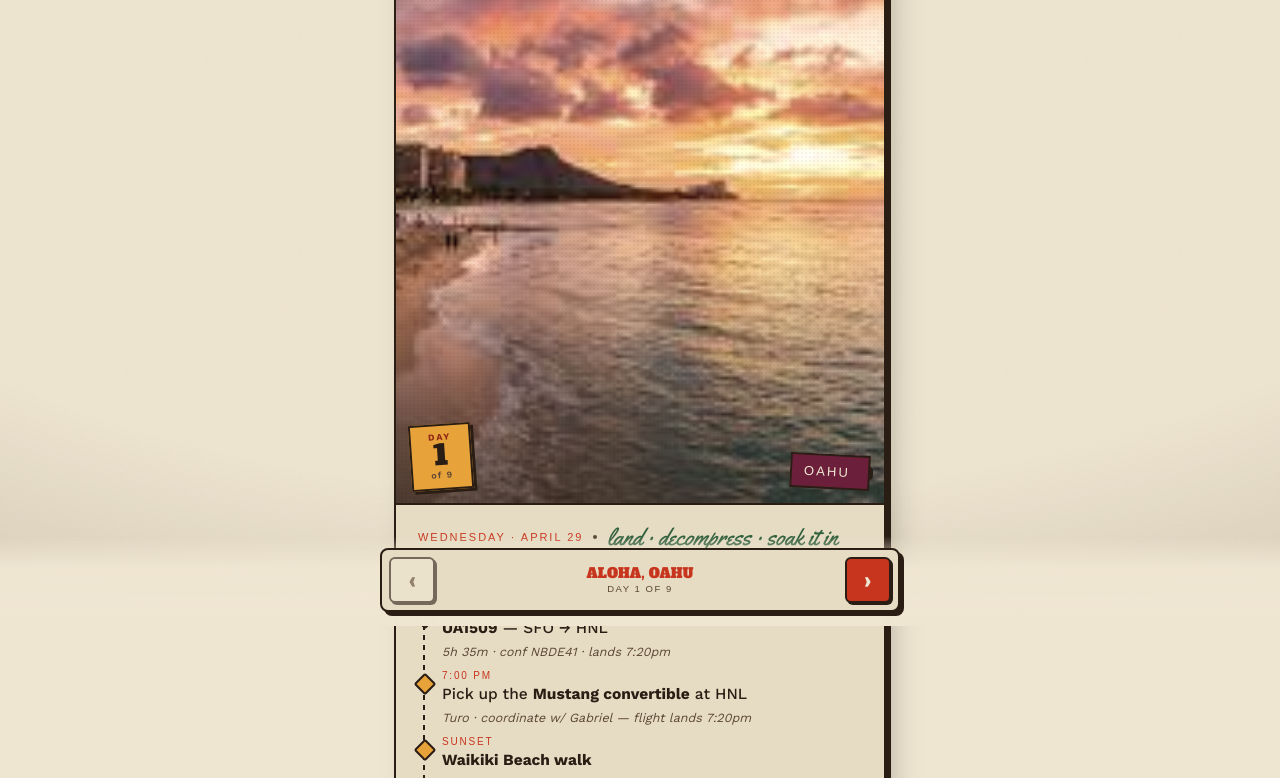
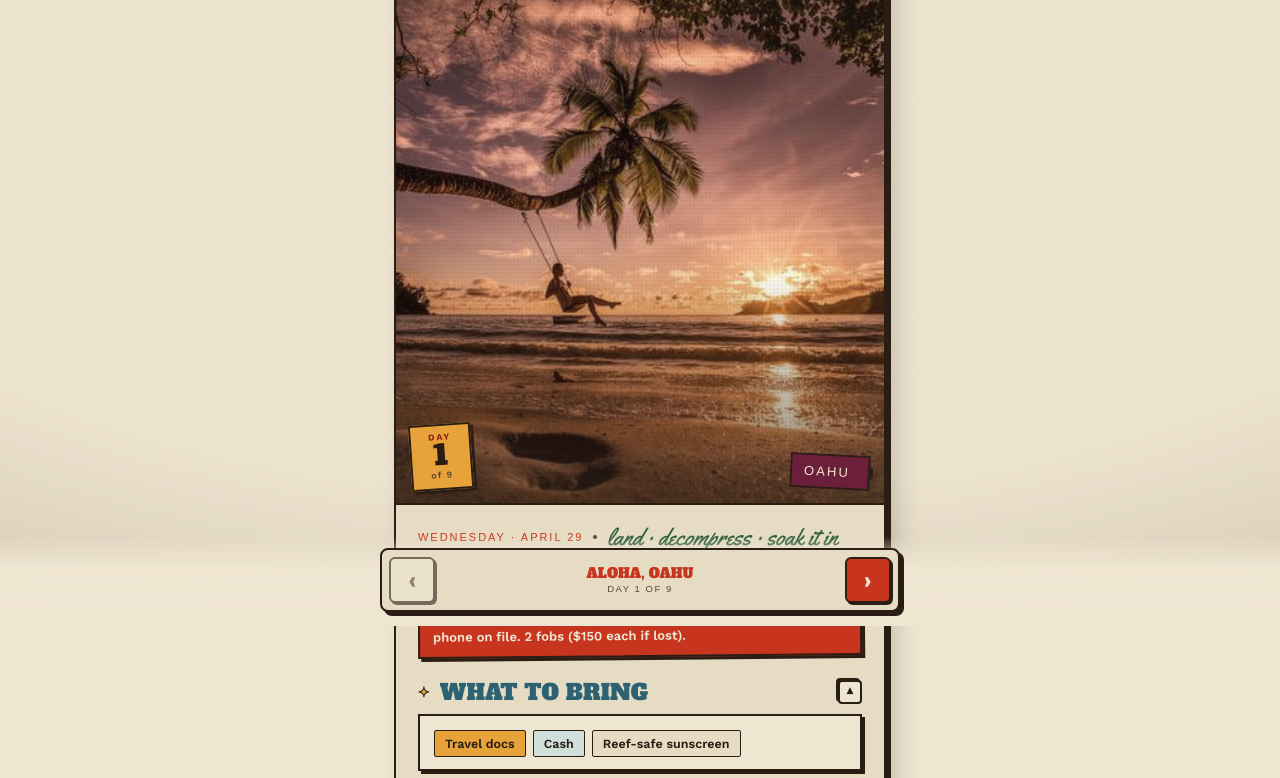
Before and after one commit to skowser/hawaii-misc, a plain HTML site: page index.html in a window 1280 px wide. Shown: the part 174-952 px from the top of the page. Drawn offline with nearby package versions, Linux system fonts and the light colour scheme; a web font is replaced by a local one.

Commit message:
Add image preloading, swap day1 image, reorder + collapsible sections
- Replace day1.jpeg hero with sharper wakiki.jpg
- Preload all hero images on boot so navigation has no image flicker
- Reorder per-day content: Heads Up + What to Bring above The Plan
- All sections are now collapsible (open by default) with chevron toggles

Made-with: Cursor

```diff
--- a/index.html
+++ b/index.html
@@ -193,7 +193,7 @@
     font-family:"Work Sans",sans-serif;font-weight:600;font-size:13px;line-height:1.4;
     transform:rotate(-.5deg);
   }
-  .alertbox b{font-family:"Bowlby One SC",sans-serif;font-weight:normal;letter-spacing:.1em;text-transform:uppercase;font-size:11.5px;display:block;margin-bottom:2px;color:var(--mustard)}
+  .alertbox b{font-weight:800;color:var(--mustard)}
 
   .bringbox{
     margin-top:14px;background:var(--sand);
@@ -276,6 +276,22 @@
   [data-island="maui"] .poster-title .s{background:var(--burnt)}
   [data-island="travel"] .poster-title .s{background:var(--plum)}
 
+  .collapser{
+    background:transparent;border:0;padding:0;margin:0;cursor:pointer;
+    width:100%;display:flex;align-items:center;justify-content:space-between;gap:10px;
+    text-align:left;color:inherit;font:inherit;
+  }
+  .collapser .chev{
+    flex:0 0 auto;width:24px;height:24px;display:grid;place-items:center;
+    border:2px solid var(--ink);background:var(--sand);color:var(--ink);
+    border-radius:4px;box-shadow:2px 2px 0 var(--ink);
+    font-family:"Alfa Slab One",serif;font-size:14px;line-height:1;
+    transition:transform .2s ease;
+  }
+  .section.open > .collapser .chev{transform:rotate(180deg)}
+  .collapse-body{display:none;margin-top:10px}
+  .section.open > .collapse-body{display:block}
+
   @media (max-width:380px){
     .poster-title .t{font-size:36px}
     .daystamp .num{font-size:24px}
@@ -326,7 +342,7 @@ const TRIP = [
     date:"2026-04-29", island:"oahu", island_label:"Oahu",
     title:"Aloha, Oahu", vibe:"land · decompress · soak it in",
     sub:"Arrive Oahu / Easy Waikiki Night",
-    photo:"day1.jpeg",
+    photo:"wakiki.jpg",
     plan:[
       {when:"4:45 PM", what:"<b>UA1509</b> — SFO → HNL", note:"5h 35m · conf NBDE41 · lands 7:20pm"},
       {when:"7:00 PM", what:"Pick up the <b>Mustang convertible</b> at HNL", note:"Turo · coordinate w/ Gabriel — flight lands 7:20pm"},
@@ -520,6 +536,17 @@ function fmtDate(iso){
 let current = 0;
 const todayInfo = indexForToday();
 
+const photoCache = new Map();
+function preloadPhoto(src){
+  if (!src || photoCache.has(src)) return photoCache.get(src);
+  const img = new Image();
+  img.decoding = "async";
+  img.src = src;
+  photoCache.set(src, img);
+  return img;
+}
+TRIP.forEach(d => preloadPhoto(d.photo));
+
 function render(i){
   current = i;
   const day = TRIP[i];
@@ -528,10 +555,18 @@ function render(i){
   card.dataset.island = day.island;
   card.classList.remove("in");
 
+  preloadPhoto(TRIP[i-1]?.photo);
+  preloadPhoto(TRIP[i+1]?.photo);
+
+  const cached = photoCache.get(day.photo);
+  const photoLoaded = cached && cached.complete && cached.naturalWidth > 0;
+
   card.innerHTML = `
     <div class="hero">
       ${FALLBACK_SVG}
       <img class="photo" src="${day.photo}" alt="" referrerpolicy="no-referrer"
+           ${photoLoaded ? '' : 'style="opacity:0"'}
+           onload="this.style.opacity=1"
            onerror="this.style.display='none'" />
       <div class="poster-title">
         <div class="t">${day.title}</div>
@@ -552,8 +587,37 @@ function render(i){
         <span class="vibe">${day.vibe}</span>
       </div>
 
-      <section class="section">
+      ${day.alert ? `
+      <section class="section open" data-collapse>
+        <button class="collapser" type="button" aria-expanded="true">
+          <div class="h"><span class="star">⚠️</span> ${day.alert.ttl}</div>
+          <span class="chev" aria-hidden="true">▾</span>
+        </button>
+        <div class="collapse-body">
+          <div class="alertbox" style="margin-top:0">${day.alert.body}</div>
+        </div>
+      </section>` : ``}
+
+      <section class="section open" data-collapse>
+        <button class="collapser" type="button" aria-expanded="true">
+          <div class="h teal"><span class="star">✦</span> What to bring</div>
+          <span class="chev" aria-hidden="true">▾</span>
+        </button>
+        <div class="collapse-body">
+          <div class="bringbox" style="margin-top:0">
+            <div class="bringlist" style="margin-top:0">
+              ${day.bring.map((b,idx) => `<span class="tag ${idx%3===0?'warm':idx%3===1?'cool':''}">${b}</span>`).join("")}
+            </div>
+          </div>
+        </div>
+      </section>
+
+      <section class="section open" data-collapse>
+        <button class="collapser" type="button" aria-expanded="true">
           <div class="h"><span class="star">✦</span> The Plan</div>
+          <span class="chev" aria-hidden="true">▾</span>
+        </button>
+        <div class="collapse-body">
           <div class="timeline">
             ${day.plan.map(s => `
               <div class="step">
@@ -562,29 +626,33 @@ function render(i){
                 ${s.note ? `<div class="note">${s.note}</div>` : ``}
               </div>`).join("")}
           </div>
-        ${day.alert ? `<div class="alertbox"><b>⚠️ ${day.alert.ttl}</b>${day.alert.body}</div>` : ``}
-      </section>
-
-      <section class="section">
-        <div class="bringbox">
-          <div class="h teal"><span class="star">✦</span> What to bring</div>
-          <div class="bringlist">
-            ${day.bring.map((b,idx) => `<span class="tag ${idx%3===0?'warm':idx%3===1?'cool':''}">${b}</span>`).join("")}
-          </div>
         </div>
       </section>
 
       ${day.logi ? `
-      <section class="section">
-        <div class="logi">
-          <div class="h"><span class="star">✦</span> ${day.logi.ttl}</div>
+      <section class="section open" data-collapse>
+        <button class="collapser" type="button" aria-expanded="true">
+          <div class="h green"><span class="star">✦</span> ${day.logi.ttl}</div>
+          <span class="chev" aria-hidden="true">▾</span>
+        </button>
+        <div class="collapse-body">
+          <div class="logi" style="margin-top:0">
             ${day.logi.lines.map(([k,v]) => `
               <div class="row"><span>${k}</span><span>${v}</span></div>
             `).join("")}
           </div>
+        </div>
       </section>` : ``}
     </div>
   `;
+
+  card.querySelectorAll("[data-collapse] > .collapser").forEach(btn => {
+    btn.addEventListener("click", () => {
+      const sec = btn.parentElement;
+      const open = sec.classList.toggle("open");
+      btn.setAttribute("aria-expanded", open ? "true" : "false");
+    });
+  });
 
   requestAnimationFrame(()=> requestAnimationFrame(()=> card.classList.add("in")));
 
```
Also changed, not shown: wakiki.jpg (added). Lines whose indentation alone changed are shown as unchanged.
